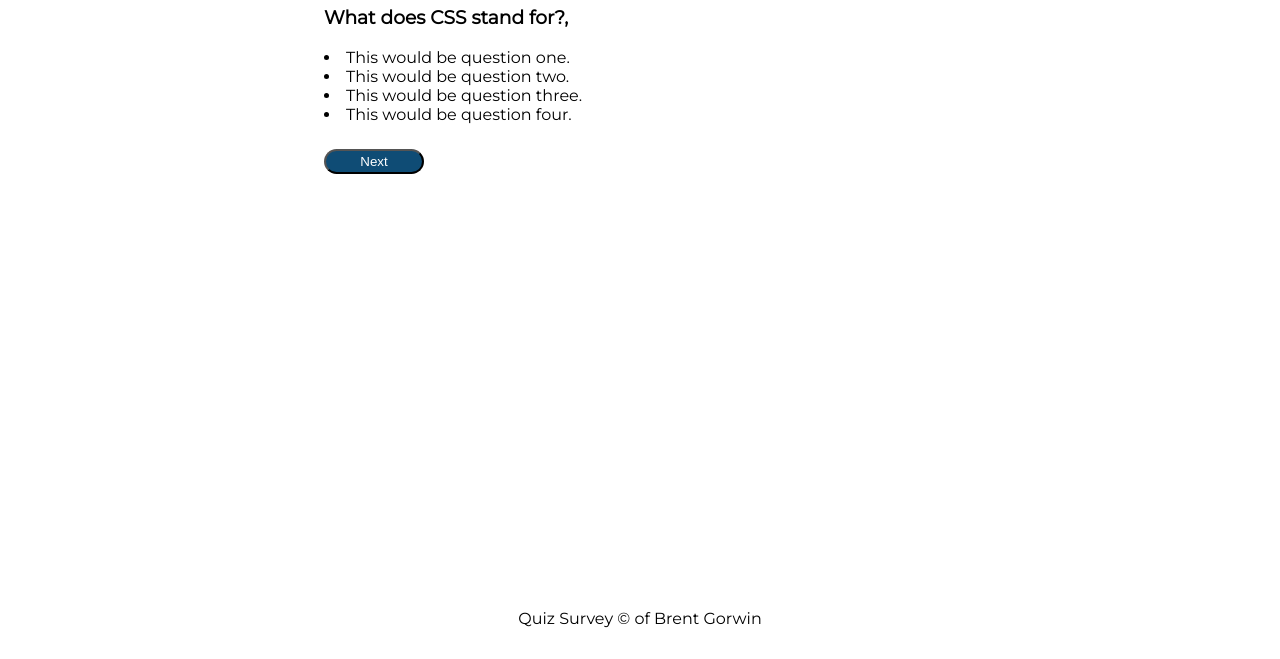
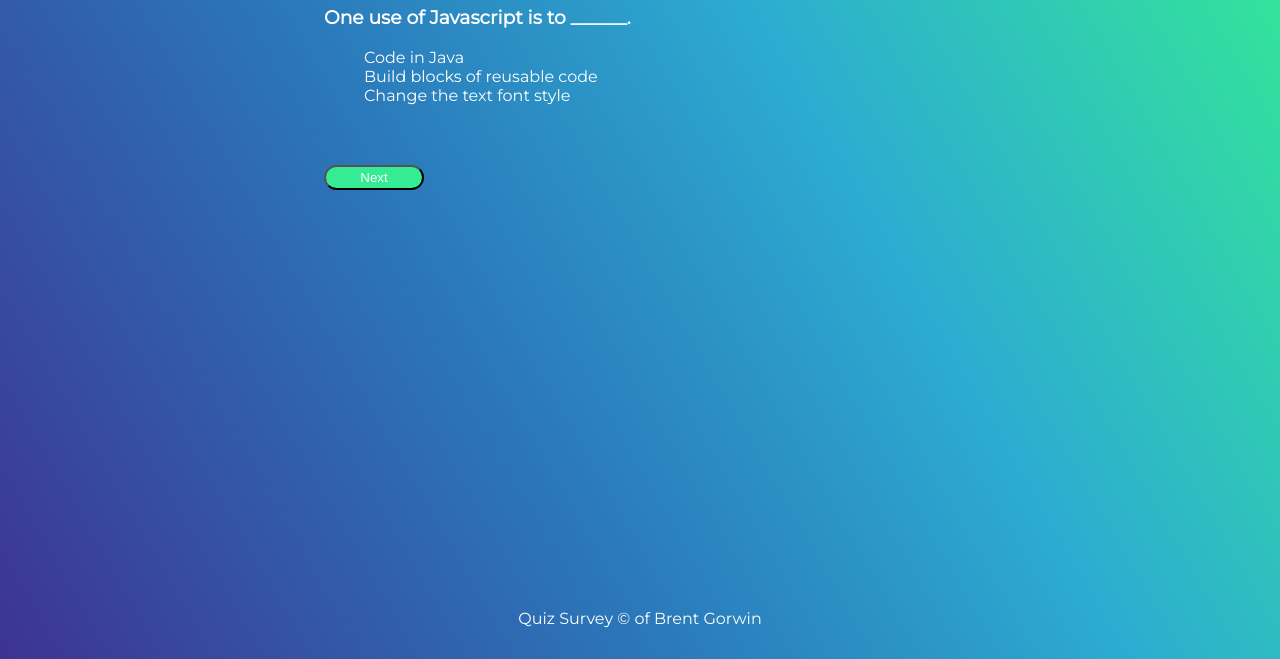
Before and after one commit to bgorwin/quizSurveyProject, a plain HTML site: page index.html in a window 1280 px wide. Shown: the part 141-800 px from the top of the page. Drawn offline with Linux system fonts and the light colour scheme.

Commit message:
Added in the questions and answers for loops. Need to work on the answering now being selectable buttons. Also added in some styling as well for background color scheme.

```diff
--- a/assets/css/style.css
+++ b/assets/css/style.css
@@ -1,12 +1,13 @@
 /* Body */
 body {
     font-family: 'Montserrat', sans-serif;
+    color: white;
+    background-image: linear-gradient(60deg, #3d3393 0%, #2b76b9 37%, #2cacd1 65%, #35eb93 100%);
 }
 
 .container {
     margin: auto;
     width: 50%;
-
     padding: 10px;
   }
 
@@ -17,6 +18,7 @@ body {
     margin: 0;
     padding: 0;
     overflow: hidden;
+    color: white;
     /* background-color: #333; */
   }
 
@@ -26,7 +28,7 @@ body {
 
 .nav li a {
     display: block;
-    color: black;
+    color: white;
     text-align: center;
     padding: 14px 16px;
     text-decoration: none;
@@ -46,7 +48,7 @@ body {
     width: 100px;
     height: 25px;
     border-radius: 20px;
-    background-color: #0f4c75;
+    background-color: #35eb93;
     color: white;
     margin-top: 25px;
 }
--- a/assets/script.js
+++ b/assets/script.js
@@ -1,29 +1,54 @@
 const questions = [
     {
-        question1: 'What does CSS stand for?',
-        answers: {
-            a: 'Cascade Style Sheets',
-            b: 'Cool Style Syntax',
-            c: 'Case Sensitive Subjects'
-        }
+        question: 'What does CSS stand for?',
+        answers: [
+            'Cascade Style Sheets',
+            'Cool Style Syntax',
+            'Case Sensitive Subjects'
+        ],
+        correctAnswer: 0
     },
     {
-        question2: 'One use of Javascript is to ______.',
-        answers: {
-            a: 'Code in Java',
-            b: 'Build blocks of reusable code.',
-            c: 'Change the text font style.'
-        }
+        question: 'One use of Javascript is to ______.',
+        answers: [
+            'Code in Java',
+            'Build blocks of reusable code',
+            'Change the text font style'
+        ],
+        correctAnswer: 1
     }
 ]
 
-// Map through the questions array object.
-const listOfQuestions = (question, answer) => {
-    const mapThroughQuestions = [question.question1, answer.answers].join('');
-    return mapThroughQuestions;
+// Loop through the questino array
+for(let i = 0; i < questions.length; i ++){
+    document.getElementById('questionsDisplay').innerHTML = `${questions[i].question}`;
 }
 
-document.getElementById("questionsDisplay").innerHTML = questions.map(listOfQuestions);
+// Loop through the answers array
+for(let a = 0; a < questions.length; a++){
+    document.getElementById('listOfAnswers').innerHTML = `${questions[a].answers.join('<br>')}`;
+}
+
+
+
+
+
+
+// Map through the questions array object.
+// const listOfQuestions = item => {
+//     const mapThroughQuestions = [item.question, item.answers].join(' ');
+//     return mapThroughQuestions;
+// }
+
+// const listOfAnswers = item => {
+//     const mapThroughAnswers = [item.answers[0]];
+//     return mapThroughAnswers;
+// }
+
+// document.getElementById("questionsDisplay").innerHTML = `
+// <h3>${questions.map(listOfQuestions).join('<br><br>')}</h3>
+// <br>
+// `;
 
 
 
--- a/index.html
+++ b/index.html
@@ -19,11 +19,8 @@
     <div class="container">
         <h1>Questions:</h1>
         <h3 id="questionsDisplay"></h3>
-        <li>This would be question one.</li>
-        <li>This would be question two.</li>
-        <li>This would be question three.</li>
-        <li>This would be question four.</li>
-
+        <ul id="listOfAnswers"></ul>
+        <br>
         <button id="questionButton">Next</button>
     </div>
 
```
